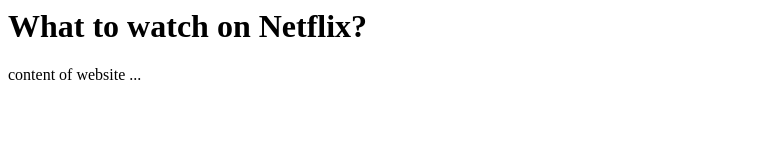
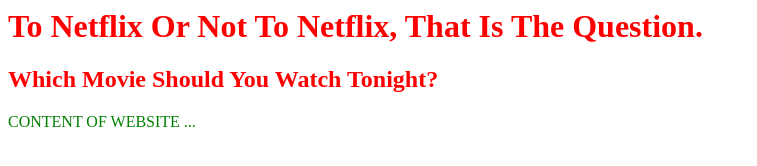
Before and after one commit to Aries9/napp, a plain HTML site: page index.html in a window 1280 px wide. Shown: the whole page, without its empty margins (0-757 px from the left). Drawn offline with Linux system fonts and the light colour scheme.

Commit message:
adding first set of styles

```diff
--- a/index.html
+++ b/index.html
@@ -1,9 +1,17 @@
 <html>
  <head>
   <title>website title</title>
+  <link rel="stylesheet" type="text/css" href="style.css">
  </head>
  <body>
-  <h1>What to watch on Netflix?</h1>
+  <h1 class="napp-badass">
+      To Netflix Or Not To Netflix, That Is The Question.
+  </h1>
+  <h2 class="napp-badass">
+      Which movie should you watch tonight?
+  </h2>
+  <p id="fudge">
   content of website ...
+  </p>
  </body>
 </html>
--- /dev/null
+++ b/style.css
@@ -0,0 +1,8 @@
+.napp-badass{
+    text-transform: capitalize;
+    color:red;
+}
+#fudge{
+    text-transform: uppercase;
+    color: green;
+}
```
